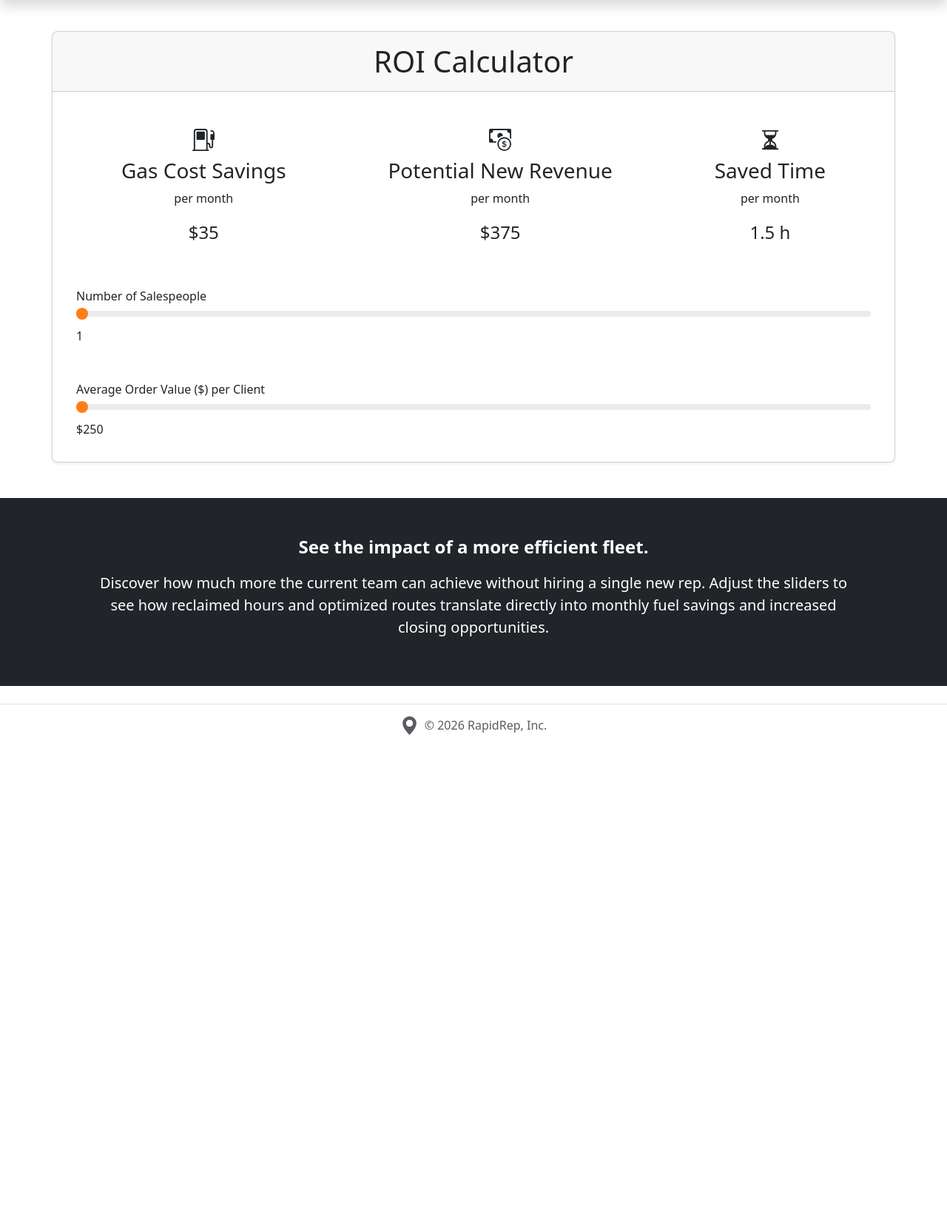
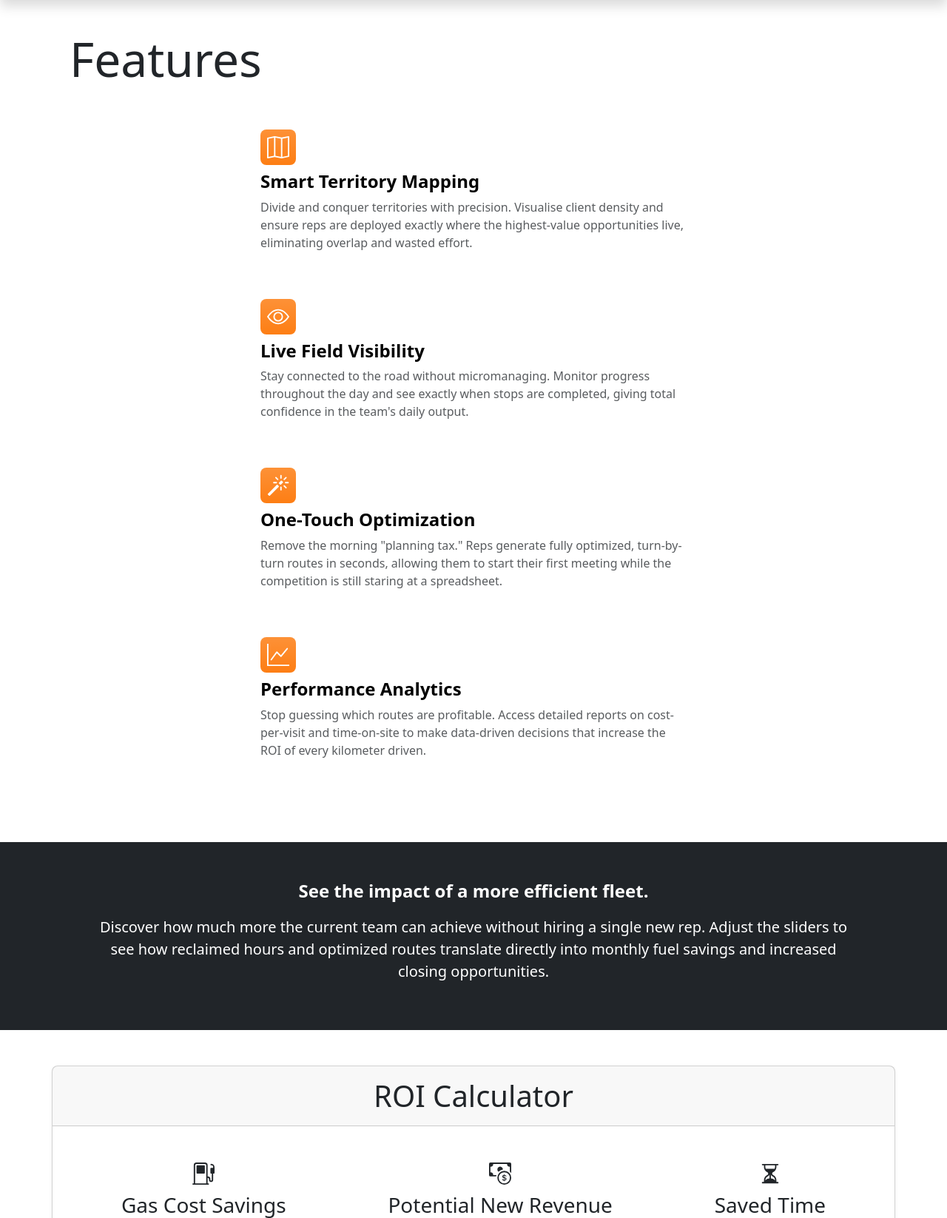
Before and after one commit to dpt-hub/CS50_final_project, a Flask app: page /features in a window 1280 px wide. Shown: the part 94-1740 px from the top of the page at 74% size. Before the commit the page ends 1087 px from the top, so only its background shows below. Run offline with Flask 3, Linux system fonts and the light colour scheme.

Commit message:
Added Features section in (features.html)

```diff
--- a/app/static/style.css
+++ b/app/static/style.css
@@ -55,6 +55,10 @@
     max-width: 1140px;
 }
 
+.maxfeature {
+    max-width: 600px;
+}
+
 .accordion {
     --bs-accordion-transition: color 0.15s ease-in-out, background-color 0.15s ease-in-out, border-color 0.15s ease-in-out, box-shadow 0.15s ease-in-out, border-radius 0.15s ease;
     --bs-accordion-border-color: var(--bs-border-color);
@@ -89,3 +93,8 @@ input[type="range"]:active::-webkit-slider-thumb {
 input[type="range"]:focus::-webkit-slider-thumb {
     outline: 4px solid #ffb578d3;
 }
+
+.feature-icon-small {
+    width: 3rem;
+    height: 3rem;
+}
--- a/app/templates/home/features.html
+++ b/app/templates/home/features.html
@@ -1,6 +1,56 @@
 {% extends "/home/base.html" %}
 {% block content %}
 
+    <div class="container px-4 py-5">
+        <h1 class="display-3 fw-normal">Features</h1>
+        <div class="align-items-md-center g-5 py-5">
+            <div class="d-flex gap-5 flex-wrap">
+                <div class="d-flex container maxfeature flex-column gap-2">
+                    <div class="feature-icon-small d-inline-flex align-items-center justify-content-center text-bg-primary bg-gradient fs-4 rounded-3">
+                        <svg xmlns="http://www.w3.org/2000/svg" width="30" fill="currentColor" class="bi bi-map" viewBox="0 0 16 16">
+                            <path fill-rule="evenodd" d="M15.817.113A.5.5 0 0 1 16 .5v14a.5.5 0 0 1-.402.49l-5 1a.5.5 0 0 1-.196 0L5.5 15.01l-4.902.98A.5.5 0 0 1 0 15.5v-14a.5.5 0 0 1 .402-.49l5-1a.5.5 0 0 1 .196 0L10.5.99l4.902-.98a.5.5 0 0 1 .415.103M10 1.91l-4-.8v12.98l4 .8zm1 12.98 4-.8V1.11l-4 .8zm-6-.8V1.11l-4 .8v12.98z"/>
+                        </svg>
+                    </div>
+                    <h4 class="fw-semibold mb-0 text-body-emphasis">Smart Territory Mapping</h4>
+                    <p class="text-body-secondary">Divide and conquer territories with precision. Visualise client density and ensure reps are deployed exactly where the highest-value opportunities live, eliminating overlap and wasted effort.</p>
+                </div>
+                <div class="d-flex container maxfeature flex-column gap-2">
+                    <div class="feature-icon-small d-inline-flex align-items-center justify-content-center text-bg-primary bg-gradient fs-4 rounded-3">
+                        <svg xmlns="http://www.w3.org/2000/svg" width="30" fill="currentColor" class="bi bi-eye" viewBox="0 0 16 16">
+                            <path d="M16 8s-3-5.5-8-5.5S0 8 0 8s3 5.5 8 5.5S16 8 16 8M1.173 8a13 13 0 0 1 1.66-2.043C4.12 4.668 5.88 3.5 8 3.5s3.879 1.168 5.168 2.457A13 13 0 0 1 14.828 8q-.086.13-.195.288c-.335.48-.83 1.12-1.465 1.755C11.879 11.332 10.119 12.5 8 12.5s-3.879-1.168-5.168-2.457A13 13 0 0 1 1.172 8z"/>
+                            <path d="M8 5.5a2.5 2.5 0 1 0 0 5 2.5 2.5 0 0 0 0-5M4.5 8a3.5 3.5 0 1 1 7 0 3.5 3.5 0 0 1-7 0"/>
+                        </svg>
+                    </div>
+                    <h4 class="fw-semibold mb-0 text-body-emphasis">Live Field Visibility</h4>
+                    <p class="text-body-secondary">Stay connected to the road without micromanaging. Monitor progress throughout the day and see exactly when stops are completed, giving total confidence in the team's daily output.</p>
+                </div>
+                <div class="d-flex container maxfeature flex-column gap-2">
+                    <div class="feature-icon-small d-inline-flex align-items-center justify-content-center text-bg-primary bg-gradient fs-4 rounded-3">
+                        <svg xmlns="http://www.w3.org/2000/svg" width="30" fill="currentColor" class="bi bi-magic" viewBox="0 0 16 16">
+                            <path d="M9.5 2.672a.5.5 0 1 0 1 0V.843a.5.5 0 0 0-1 0zm4.5.035A.5.5 0 0 0 13.293 2L12 3.293a.5.5 0 1 0 .707.707zM7.293 4A.5.5 0 1 0 8 3.293L6.707 2A.5.5 0 0 0 6 2.707zm-.621 2.5a.5.5 0 1 0 0-1H4.843a.5.5 0 1 0 0 1zm8.485 0a.5.5 0 1 0 0-1h-1.829a.5.5 0 0 0 0 1zM13.293 10A.5.5 0 1 0 14 9.293L12.707 8a.5.5 0 1 0-.707.707zM9.5 11.157a.5.5 0 0 0 1 0V9.328a.5.5 0 0 0-1 0zm1.854-5.097a.5.5 0 0 0 0-.706l-.708-.708a.5.5 0 0 0-.707 0L8.646 5.94a.5.5 0 0 0 0 .707l.708.708a.5.5 0 0 0 .707 0l1.293-1.293Zm-3 3a.5.5 0 0 0 0-.706l-.708-.708a.5.5 0 0 0-.707 0L.646 13.94a.5.5 0 0 0 0 .707l.708.708a.5.5 0 0 0 .707 0z"/>
+                        </svg>
+                    </div>
+                    <h4 class="fw-semibold mb-0 text-body-emphasis">One-Touch Optimization</h4>
+                    <p class="text-body-secondary">Remove the morning "planning tax." Reps generate fully optimized, turn-by-turn routes in seconds, allowing them to start their first meeting while the competition is still staring at a spreadsheet.</p>
+                </div>
+                <div class="d-flex container maxfeature flex-column gap-2">
+                    <div class="feature-icon-small d-inline-flex align-items-center justify-content-center text-bg-primary bg-gradient fs-4 rounded-3">
+                        <svg xmlns="http://www.w3.org/2000/svg" width="30" fill="currentColor" class="bi bi-graph-up" viewBox="0 0 16 16">
+                            <path fill-rule="evenodd" d="M0 0h1v15h15v1H0zm14.817 3.113a.5.5 0 0 1 .07.704l-4.5 5.5a.5.5 0 0 1-.74.037L7.06 6.767l-3.656 5.027a.5.5 0 0 1-.808-.588l4-5.5a.5.5 0 0 1 .758-.06l2.609 2.61 4.15-5.073a.5.5 0 0 1 .704-.07"/>
+                        </svg>
+                    </div>
+                    <h4 class="fw-semibold mb-0 text-body-emphasis">Performance Analytics</h4>
+                    <p class="text-body-secondary">Stop guessing which routes are profitable. Access detailed reports on cost-per-visit and time-on-site to make data-driven decisions that increase the ROI of every kilometer driven.</p>
+                </div>
+            </div>
+        </div>
+    </div>
+    <div class="text-center bg-dark">
+        <div class="container p-5">
+            <p class="fs-4 text-white"><strong>See the impact of a more efficient fleet.</strong></p>
+            <p class="fs-5 text-white">Discover how much more the current team can achieve without hiring a single new rep. Adjust the sliders to see how reclaimed hours and optimized routes translate directly into monthly fuel savings and increased closing opportunities.</p>
+        </div>
+    </div>
     <div class="card mb-4 rounded-3 shadow-sm container text-center mt-5 max p-0">
         <div class="card-header py-3">
                 <h2 class="my-0 display-6 fw-normal">ROI Calculator</h2>
@@ -48,12 +98,6 @@
             </div>
         </form>
     </div>
-    <div class="text-center bg-dark mt-5">
-        <div class="container p-5">
-            <p class="fs-4 text-white"><strong>See the impact of a more efficient fleet.</strong></p>
-            <p class="fs-5 text-white">Discover how much more the current team can achieve without hiring a single new rep. Adjust the sliders to see how reclaimed hours and optimized routes translate directly into monthly fuel savings and increased closing opportunities.</p>
-        </div>
-    </div>
 {% endblock %}
 {% block jsscripts %}
     <script src="{{ url_for('static', filename='roicalculator.js')}}"></script>
```
